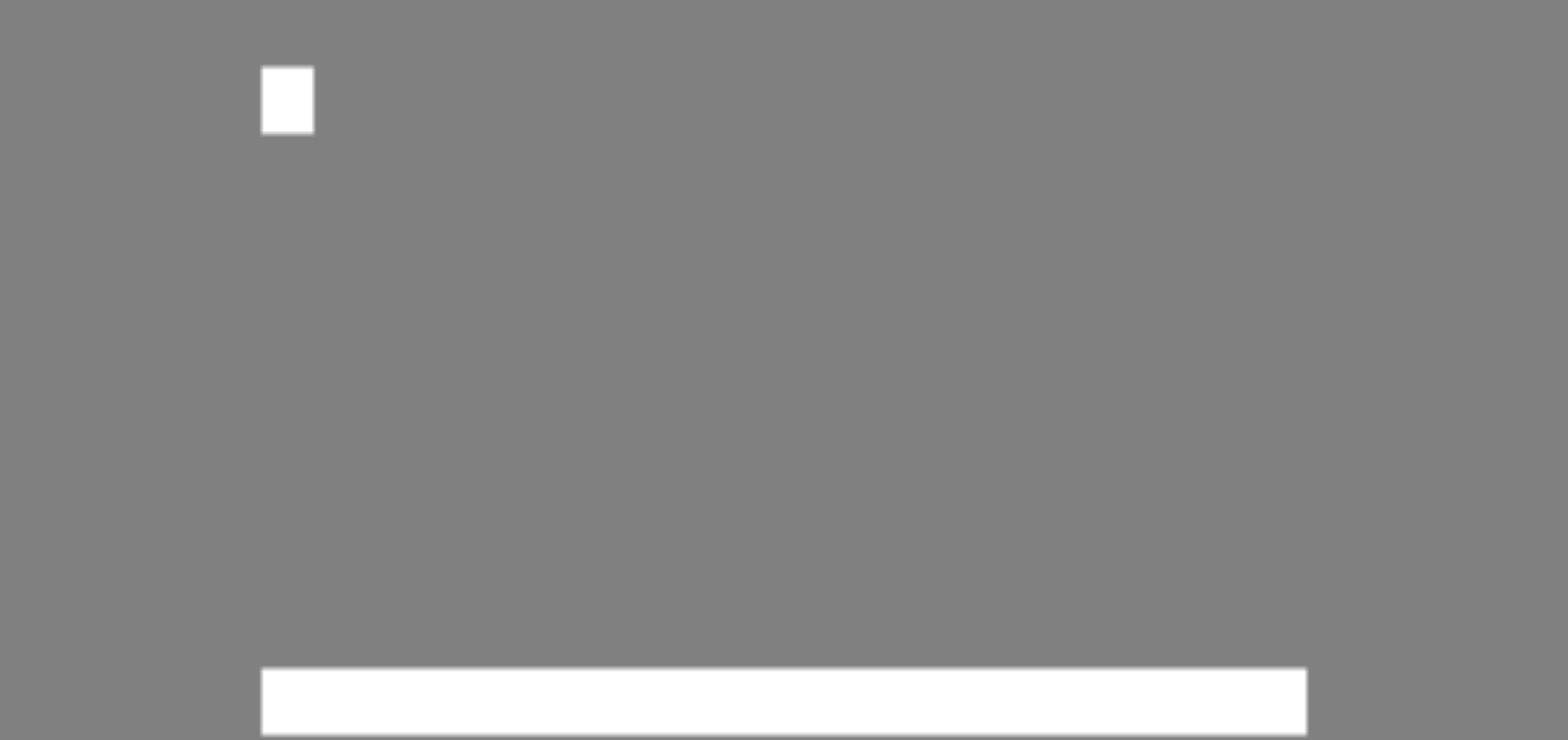
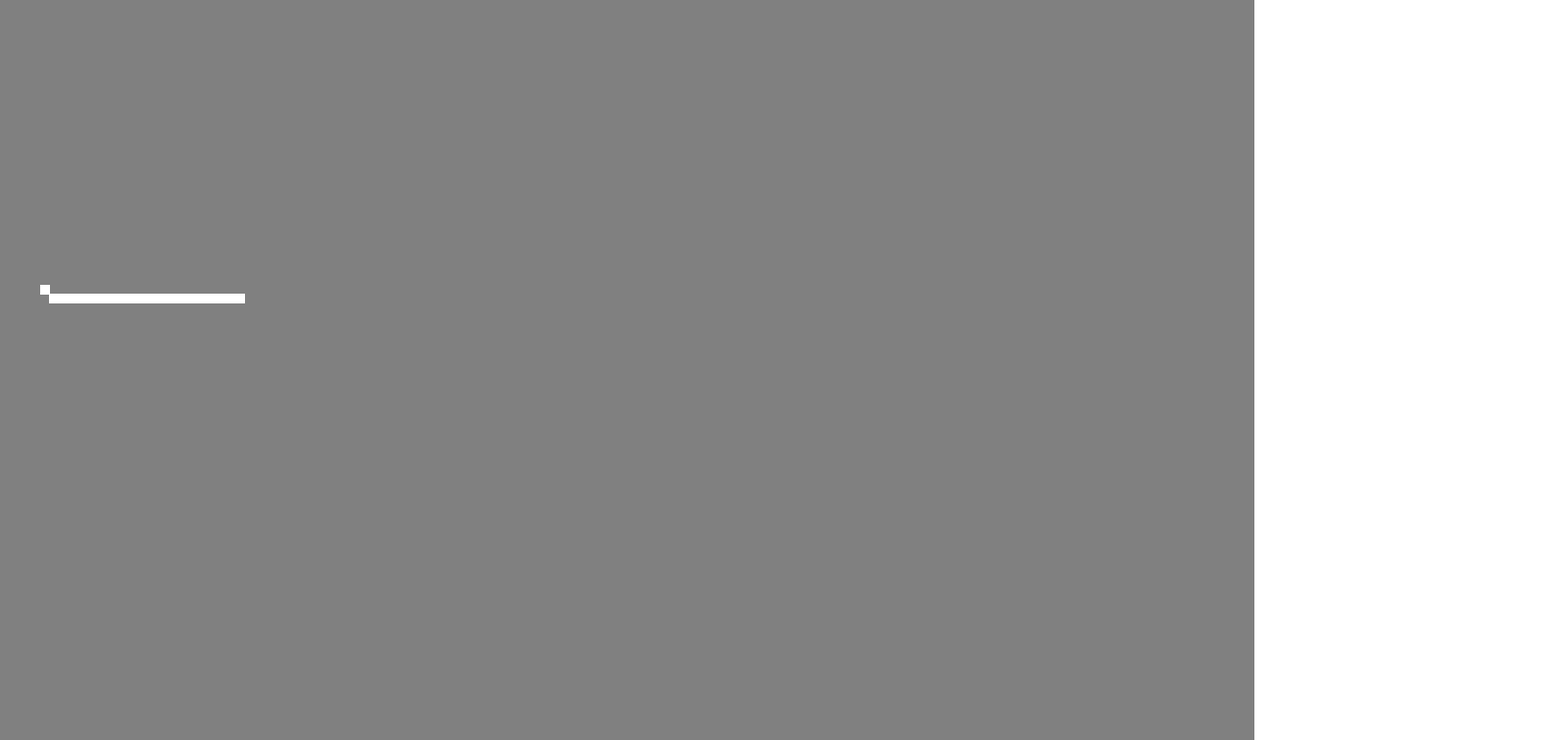
Before and after one commit to Talentkolleg-Herne/trimester-1-2022-mittwochskurs-dominik, a plain HTML site: page src/index.html in a window 1280 px wide. Shown: the top 756 px of the page at 98% size, 1600 px wide, since content can reach past the window. Drawn offline with Linux system fonts and the light colour scheme.

Commit message:
Spiel Loop geändert

```diff
--- a/src/game.js
+++ b/src/game.js
@@ -1,24 +1,38 @@
 var canvas = document.getElementById('game');
 var ctx = canvas.getContext('2d');
 
+canvas.width = window.innerWidth
+canvas.height = window.innerHeight
+
 var WINDOWS_WIDTH = canvas.width;
 var WIDOWS_HEIGHT = canvas.height;
-var PLAYER_VELOCITY_X = 1;
-var playerX = 50;
-var playerY = 10;
+var PLAYER_VELOCITY_X = 2.5;
+var PLAYER_VELOCITY_Y = 10;
+var playerX = 41;
+var playerY = 0;
 var playerW = 10;
 var playerH = 10;
 var playerColor = '#FFFFFF';
 
 var blockX = 50;
-var blockY = 100;
+var blockY = 300;
 var blockW = 200;
 var blockH = 10;
 
 var gravity_x = 0
 var gravity_y = 1
 
-
+let keys = {
+  a: {
+    pressed: false
+  },
+  d: {
+    pressed: false
+  },
+  space: {
+    pressed: false
+  }
+}
 
 function drawEnv(x, y, w, h, color) {
   ctx.beginPath();
@@ -32,21 +46,62 @@ function clear() {
   ctx.clearRect(0, 0, canvas.width, canvas.height);
 }
 
-function draw() {
+
+window.addEventListener('keydown', function (event) {
+  if (event.key === 'a') {
+    keys.a.pressed = true;
+  }
+  if (event.key === 'd') {
+    keys.d.pressed = true;
+  }
+  if (event.code === 'Space') {
+    keys.space.pressed = true;
+  }
+})
+
+window.addEventListener('keyup', function (event) {
+  if (event.key === 'a') {
+    keys.a.pressed = false;
+  }
+  if (event.key === 'd') {
+    keys.d.pressed = false;
+  }
+  if (event.code === 'Space') {
+    keys.space.pressed = false;
+  }
+})
+
+function collide() {
+  if (
+    playerX < blockX + blockW &&
+    playerX + playerW > blockX &&
+    playerY < blockY + blockH &&
+    playerY + playerH > blockY
+  ) {
+    return true;
+  }
+  return false;
+}
+
+
+function animate() {
+  requestAnimationFrame(animate);
   clear()
   drawEnv(playerX, playerY, playerW, playerH, playerColor);
   drawEnv(blockX, blockY, blockW, blockH, playerColor);
 
-  // playerX = playerX + gravity.x;
-  // playerY = playerY + gravity_y;
+  if (!collide()) {
+    playerY = playerY + gravity_y;
+  }
+
+  if (keys.a.pressed) {
+    playerX = playerX - PLAYER_VELOCITY_X;
+  } else if (keys.d.pressed) {
+    playerX = playerX + PLAYER_VELOCITY_X;
+  }
+  if (keys.space.pressed) {
+    playerY = playerY - PLAYER_VELOCITY_Y;
+  }
 }
 
-
-window.addEventListener('keydown', function (event) {
-  console.log("Key pressed");
-  console.log(event.key);
-})
-
-
-
-setInterval(draw, 10);
+animate();
--- a/src/index.html
+++ b/src/index.html
@@ -11,8 +11,6 @@
 
     canvas {
       background: grey;
-      width: 1600px;
-      height: 1024px;
     }
   </style>
 </head>
```
